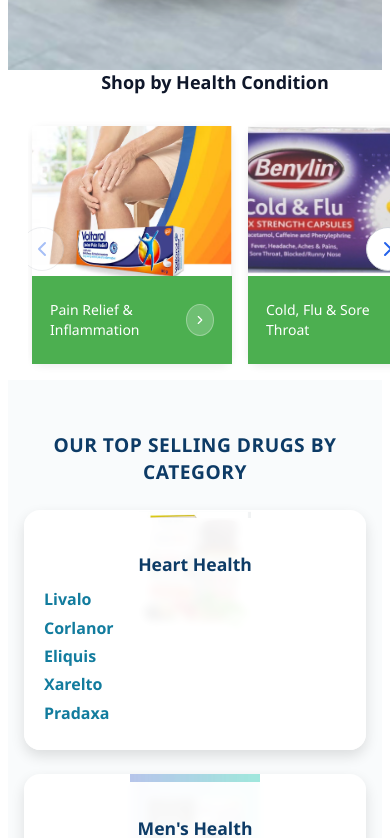
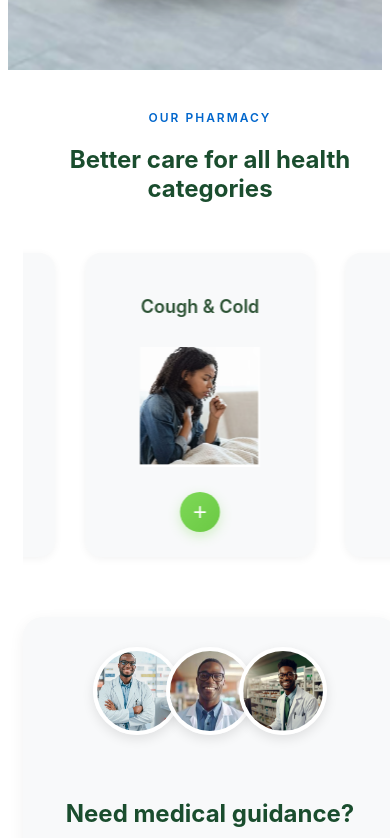
Before and after one commit to Austine-hub/pharmacyJUJA, a React (Vite) app: page / in a window 390 px wide. Shown: the part 931-1769 px from the top of the page. Built offline with nearby package versions, Linux system fonts and the light colour scheme.

Commit message:
mobile responsiveness

```diff
--- a/package.json
+++ b/package.json
@@ -13,6 +13,7 @@
     "lucide-react": "^0.544.0",
     "react": "^19.1.1",
     "react-dom": "^19.1.1",
+    "react-icons": "^5.5.0",
     "react-router-dom": "^7.9.3"
   },
   "devDependencies": {
--- a/src/App.tsx
+++ b/src/App.tsx
@@ -32,10 +32,10 @@
             element={
               <>
                 <Hero />
+                <OurPharmacy />
                 <HealthConditionCarousel />
                 <TopProducts />
-                <OurPharmacy />
-              </>
+                </>
             }
           />
           <Route path="/products" element={<OurProducts />} />
--- a/src/components/Footer.tsx
+++ b/src/components/Footer.tsx
@@ -1,4 +1,6 @@
 import React from 'react';
+import { FaTwitter } from 'react-icons/fa'; // Twitter bird icon
+// import { FaXTwitter } from 'react-icons/fa6'; // Uncomment if you want the new "X" logo
 import styles from './Footer.module.css';
 
 const Footer: React.FC = () => {
@@ -23,8 +25,15 @@
             <li><a href="#" className={styles.link}>Sitemap</a></li>
             <li><a href="#" className={styles.link}>Trusted Medical Information</a></li>
             <li>
-              <a href="#" className={styles.twitterLink}>
-                <span className={styles.twitterIcon}>🐦</span> Twitter
+              <a
+                href="https://twitter.com/yourhandle"
+                target="_blank"
+                rel="noopener noreferrer"
+                className={styles.twitterLink}
+                aria-label="Follow us on Twitter"
+              >
+                <FaTwitter className={styles.twitterIcon} />
+                <span>Twitter</span>
               </a>
             </li>
           </ul>
@@ -34,7 +43,7 @@
           <h3 className={styles.columnTitle}>INFORMATION</h3>
           <div className={styles.infoContent}>
             <p className={styles.infoText}>
-              AJANJAPharmacy.com offers prescription drugs and over the counter medications but does not offer controlled prescription drugs. We are certified by the Canadian International Pharmacy Association.
+              AJANJAPharmacy.com offers prescription drugs and over the counter medications but does not offer controlled prescription drugs. We are certified by the Kenya Pharmacists and Poisons Board.
             </p>
 
             <div className={styles.logoContainer}>
--- a/src/pages/TopProducts.module.css
+++ b/src/pages/TopProducts.module.css
@@ -1,15 +1,15 @@
-/* Container */
+/* ========== Container ========== */
 .container {
   max-width: 1200px;
   margin: 0 auto;
   padding: 2.5rem 1rem;
+  font-family: 'Segoe UI', Roboto, Arial, sans-serif;
   background-color: #f9fbfc; /* light clinical blue */
-  font-family: 'Segoe UI', Roboto, Arial, sans-serif;
+  text-align: center;
 }
 
-/* Title */
+/* ========== Section Title ========== */
 .title {
-  text-align: center;
   font-size: 1.9rem;
   font-weight: 700;
   color: #0d3b66; /* professional medical navy */
@@ -18,80 +18,86 @@
   line-height: 1.4;
 }
 
-/* Grid Layout */
+/* ========== Grid Layout ========== */
 .grid {
   display: grid;
   grid-template-columns: repeat(auto-fit, minmax(280px, 1fr));
   gap: 1.5rem;
 }
 
-/* Category Card */
+/* ========== Category Card ========== */
 .categoryCard {
   position: relative;
   border-radius: 16px;
   overflow: hidden;
   height: 320px;
   display: flex;
-  align-items: flex-end;
+  flex-direction: column;
+  justify-content: flex-end;
   box-shadow: 0 6px 14px rgba(0, 0, 0, 0.12);
+  background-color: #ffffff;
+  background-size: cover;
+  background-position: top center;
+  background-repeat: no-repeat;
   transition: transform 0.3s ease, box-shadow 0.3s ease;
-  background-color: #ffffff; /* fallback */
 }
 
-/* Background Image in Top Half */
-.categoryCard::before {
-  content: "";
-  position: absolute;
-  top: 0;
-  left: 0;
-  width: 100%;
-  height: 50%; /* occupy only top half */
-  background-image: var(--bg-image);
-  background-size: contain;
-  background-position: top center;
-  background-repeat: no-repeat;
-  z-index: 1;
-}
-
-/* Hover Effect */
 .categoryCard:hover {
   transform: translateY(-6px);
   box-shadow: 0 12px 24px rgba(0, 0, 0, 0.18);
 }
 
-/* Card Content */
-.cardContent {
+/* Background Image Split */
+.categoryCard::before {
+  content: "";
+  position: absolute;
+  inset: 0;
+  background-size: cover;
+  background-position: center top;
+  background-repeat: no-repeat;
+  z-index: 1;
+  height: 70%; /* top 70% image */
+}
+
+/* ========== Overlay (Bottom 30%) ========== */
+.overlay {
   position: relative;
   z-index: 2;
-  background: rgba(255, 255, 255, 0.95); /* clean clinical white */
-  padding: 1.25rem;
+  height: 30%;
+  padding: 1rem 0.75rem;
   width: 100%;
-  color: #0d3b66;
-  backdrop-filter: blur(4px); /* subtle glass effect */
+  color: #0a0a0a;
+  text-align: center;
+  background: linear-gradient(
+    to top,
+    rgba(255, 255, 255, 0.98) 0%,
+    rgba(255, 255, 255, 0.96) 70%,
+    rgba(255, 255, 255, 0.92) 100%
+  );
+  border-top: 1px solid rgba(13, 59, 102, 0.08);
+  border-radius: 24px 24px 0 0;
+  box-shadow: 0 -4px 12px rgba(0, 0, 0, 0.04);
+  display: flex;
+  flex-direction: column;
+  justify-content: center;
 }
 
-/* Icon */
-.iconContainer {
-  margin-bottom: 0.5rem;
+/* Optional Frosted Glass Variant */
+.overlay.frosted {
+  background: rgba(255, 255, 255, 0.88);
+  backdrop-filter: blur(12px);
+  -webkit-backdrop-filter: blur(12px);
 }
 
-.leafIcon {
-  width: 28px;
-  height: 28px;
-  color: #2ca58d; /* calming green */
-  fill: currentColor;
-}
-
-/* Titles */
+/* ========== Titles & Products ========== */
 .categoryTitle {
-  font-size: 1.25rem;
+  font-size: 1.05rem;
   font-weight: 700;
   color: #0d3b66;
-  margin-bottom: 0.75rem;
+  margin-bottom: 0.5rem;
   text-align: center;
 }
 
-/* Product List */
 .productList {
   list-style: none;
   padding: 0;
@@ -99,41 +105,57 @@
 }
 
 .productItem {
-  margin: 0.4rem 0;
+  margin: 0.25rem 0;
+  font-size: 0.85rem;
 }
 
 .productLink {
-  color: #127c9e; /* pharmacy blue */
+  color: #127c9e;
   font-weight: 600;
   text-decoration: none;
   transition: color 0.2s ease, text-decoration 0.2s ease;
 }
 
 .productLink:hover {
-  color: #1aa3c1; /* lighter blue on hover */
+  color: #1aa3c1;
   text-decoration: underline;
 }
 
-/* Responsive Adjustments */
+/* ========== Responsive ========== */
 @media (max-width: 768px) {
   .title {
-    font-size: 1.5rem;
+    font-size: 1.6rem;
     margin-bottom: 2rem;
   }
   .categoryCard {
     height: 280px;
   }
+  .overlay {
+    height: 35%; /* give text more room */
+  }
+  .categoryTitle {
+    font-size: 0.95rem;
+  }
+  .productItem {
+    font-size: 0.8rem;
+  }
 }
 
 @media (max-width: 480px) {
   .title {
-    font-size: 1.2rem;
+    font-size: 1.3rem;
     margin-bottom: 1.5rem;
   }
   .categoryCard {
     height: 240px;
   }
+  .overlay {
+    height: 40%; /* more text space */
+  }
   .categoryTitle {
-    font-size: 1.1rem;
+    font-size: 0.9rem;
+  }
+  .productItem {
+    font-size: 0.75rem;
   }
 }
--- a/src/pages/TopProducts.tsx
+++ b/src/pages/TopProducts.tsx
@@ -65,9 +65,9 @@
           <div
             key={index}
             className={styles.categoryCard}
-            style={{ ["--bg-image" as any]: `url(${category.image})` }}
+            style={{ backgroundImage: `url(${category.image})` }}
           >
-            <div className={styles.cardContent}>
+            <div className={styles.overlay}>
               <h2 className={styles.categoryTitle}>{category.title}</h2>
               <ul className={styles.productList}>
                 {category.products.map((product, productIndex) => (
```
Also changed, not shown: 1 other file (tests, documents, lock files or other folders).
